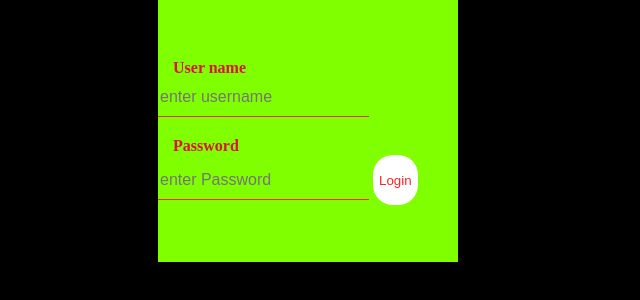
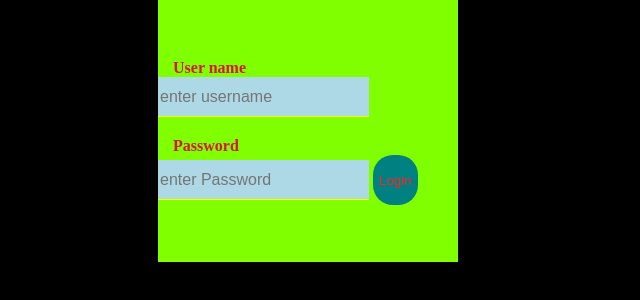
Before and after one commit to JaypalSinghR/Target, a plain HTML site: page index.html in a window 1280 px wide. Shown: the part 346-646 px from the top of the page, without its empty margins (0-640 px from the left). Drawn offline with Linux system fonts and the light colour scheme.

Commit message:
Update style.css

```diff
--- a/style.css
+++ b/style.css
@@ -47,8 +47,8 @@ margin-bottom: 20px;
 .loginbox input[type="text"] ,input[type="password"]
 {
 border:none;
-background:transparent;
-border-bottom:1px solid #fb2525;
+background:lightblue;
+border-bottom:1px solid #ffff00;
 height:40px;
 color:#fb2525;
 font-size:16px;
@@ -59,7 +59,7 @@ font-size:16px;
 border:5px;
 outline:none;
 height:50px;
-background:#fff;
+background:#008080;
 color:#fb2525;
 border-radius: 20px;
 }
```
